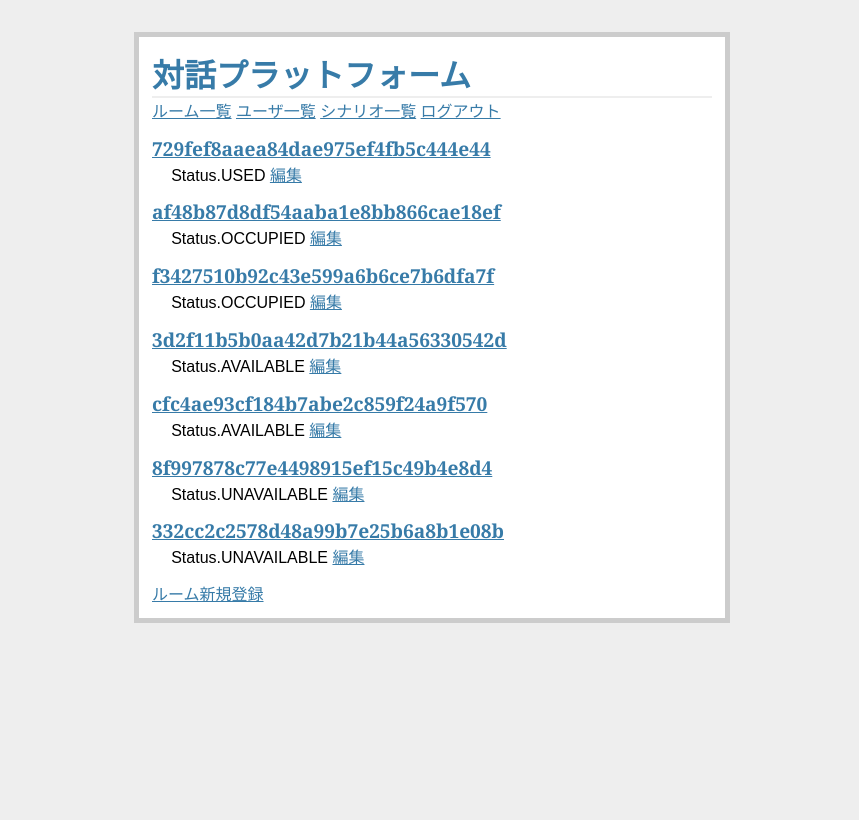
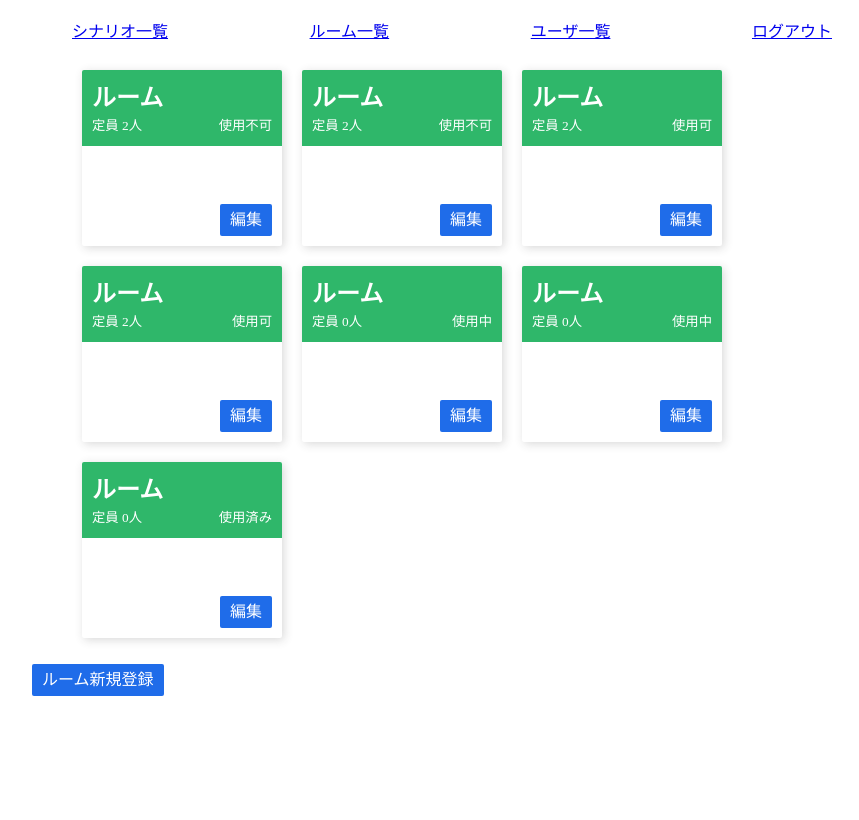
Before and after one commit to yamasy1549/chat_platform_doteni, a Flask app: page /rooms/ in a window 1280 px wide. Shown: the whole page, without its empty margins (208-1067 px from the left). Before the commit the page ends 623 px from the top, so only its background shows below. Run offline with Flask 2, Linux system fonts and the light colour scheme; a user stored in the database is signed in; data comes from the database, SQL or seed files in the repository; both versions use the stored data as it was after the commit.

Commit message:
見た目の整理

```diff
--- a/flaskr/models/room.py
+++ b/flaskr/models/room.py
@@ -15,6 +15,16 @@ class Status(enum.Enum):
     AVAILABLE = 2
     OCCUPIED = 3
     USED = 4
+
+    def to_text(self):
+        if self == Status.UNAVAILABLE:
+            return "使用不可"
+        if self == Status.AVAILABLE:
+            return "使用可"
+        if self == Status.OCCUPIED:
+            return "使用中"
+        if self == Status.USED:
+            return "使用済み"
 
 
 class Room(db.Model):
@@ -41,3 +51,7 @@ class Room(db.Model):
 
     def __repr__(self):
         return "<Room id={id} status={status!r}>".format(id=self.id, status=self.status)
+
+    def capacity(self):
+        scenarios = self.scenarios
+        return len(scenarios)
--- a/flaskr/models/user.py
+++ b/flaskr/models/user.py
@@ -8,6 +8,12 @@ from flaskr.models.error import ValidationError
 class Role(enum.Enum):
     ADMIN = 1
     NORMAL = 2
+
+    def to_text(self):
+        if self == Role.ADMIN:
+            return "管理者"
+        if self == Role.NORMAL:
+            return "利用者"
 
 
 class User(db.Model):
--- /dev/null
+++ b/flaskr/static/reset.css
@@ -0,0 +1,76 @@
+/* https://raw.githubusercontent.com/andy-piccalilli/modern-css-reset/master/dist/reset.css */
+
+
+/* Box sizing rules */
+*,
+*::before,
+*::after {
+  box-sizing: border-box;
+}
+
+/* Remove default margin */
+body,
+h1,
+h2,
+h3,
+h4,
+p,
+figure,
+blockquote,
+dl,
+dd {
+  margin: 0;
+}
+
+/* Remove list styles on ul, ol elements with a list role, which suggests default styling will be removed */
+ul[role="list"],
+ol[role="list"] {
+  list-style: none;
+}
+
+/* Set core root defaults */
+html:focus-within {
+  scroll-behavior: smooth;
+}
+
+/* Set core body defaults */
+body {
+  min-height: 100vh;
+  text-rendering: optimizeSpeed;
+  line-height: 1.5;
+}
+
+/* A elements that don't have a class get default styles */
+a:not([class]) {
+  text-decoration-skip-ink: auto;
+}
+
+/* Make images easier to work with */
+img,
+picture {
+  max-width: 100%;
+  display: block;
+}
+
+/* Inherit fonts for inputs and buttons */
+input,
+button,
+textarea,
+select {
+  font: inherit;
+}
+
+/* Remove all animations and transitions for people that prefer not to see them */
+@media (prefers-reduced-motion: reduce) {
+  html:focus-within {
+   scroll-behavior: auto;
+  }
+  *,
+  *::before,
+  *::after {
+    animation-duration: 0.01ms !important;
+    animation-iteration-count: 1 !important;
+    transition-duration: 0.01ms !important;
+    scroll-behavior: auto !important;
+  }
+}
--- a/flaskr/static/style.css
+++ b/flaskr/static/style.css
@@ -1,18 +1,173 @@
-body            { font-family: sans-serif; background: #eee; }
-a, h1, h2       { color: #377ba8; }
-h1, h2          { font-family: 'Georgia', serif; margin: 0; }
-h1              { border-bottom: 2px solid #eee; }
-h2              { font-size: 1.2em; }
+@import "reset.css";
 
-.page           { margin: 2em auto; width: 35em; border: 5px solid #ccc;
-                  padding: 0.8em; background: white; }
-.rooms          { list-style: none; margin: 0; padding: 0; }
-.rooms li       { margin: 0.8em 1.2em; }
-.rooms li h2    { margin-left: -1em; }
-.add-room       { font-size: 0.9em; border-bottom: 1px solid #ccc; }
-.add-room dl    { font-weight: bold; }
-.metanav        { text-align: right; font-size: 0.8em; padding: 0.3em;
-                  margin-bottom: 1em; background: #fafafa; }
-.flash          { background: #cee5F5; padding: 0.5em;
-                  border: 1px solid #aacbe2; }
-.error          { background: #f0d6d6; padding: 0.5em; }
+:root {
+  --color--white:       #FFFFFF;
+  --color--black:       #333333;
+  --color--gray:        #EFEFEF;
+  --color--green:       #2FB76A;
+  --color--blue:        #1F6CE9;
+  --color--lightblue:   #66CDEF;
+  --color--darkblue:    #1B59BE;
+  --color--red:         #F33A3A;
+  --color--darkred:     #BE1414;
+
+  --coloralpha--black: #3333332F;
+}
+
+*, *::before, *::after {
+  box-sizing: border-box;
+}
+
+body {
+  color: var(--color--black);
+}
+
+h1 {
+  display: none;
+}
+
+pre {
+  white-space: pre-wrap;
+}
+
+.flex {
+  display: flex;
+}
+
+.flex_spacebetween {
+  display: flex;
+  justify-content: space-between;
+}
+
+.form_horizontal {
+  display: flex;
+  margin: 10px auto;
+}
+.form_horizontal > * {
+  margin-right: 10px;
+}
+
+.button {
+  -webkit-appearance: button;
+  -moz-appearance: button;
+  appearance: button;
+  text-decoration: none;
+  color: initial;
+  cursor: pointer;
+  padding: 4px 10px;
+  background: var(--color--blue);
+  color: var(--color--white);
+  border: 0;
+  border-radius: 2px;
+}
+.button:hover {
+  background: var(--color--darkblue);
+}
+
+.button.danger {
+  background: var(--color--red);
+}
+.button.danger:hover {
+  background: var(--color--darkred);
+}
+
+
+/* layout */
+
+.page {
+  max-width: 800px;
+  margin: 20px auto;
+}
+
+.global_nav {
+}
+.global_nav ol {
+  width: 100%;
+  display: flex;
+  justify-content: space-between;
+  list-style: none;
+}
+
+.flash {
+  background: var(--color--lightblue);
+  padding: 10px 20px;
+  margin: 10px auto;
+}
+
+
+/* rooms */
+
+.rooms {
+  display: flex;
+  flex-wrap: wrap;
+  list-style: none;
+}
+
+.card {
+  width: 200px;
+  margin: 10px;
+  border-radius: 2px;
+  overflow: hidden;
+  box-shadow: 2px 2px 10px var(--coloralpha--black);
+  position: relative;
+}
+.card:hover {
+  box-shadow: 8px 8px 20px var(--coloralpha--black);
+}
+.card .header {
+  background: var(--color--green);
+  padding: 10px;
+  color: var(--color--white);
+}
+.card .body {
+  min-height: 100px;
+}
+.card a {
+  text-decoration: none;
+  color: inherit;
+}
+.card .button {
+  position: absolute;
+  right: 10px;
+  bottom: 10px;
+}
+
+.scenario_area {
+  flex: 1;
+  background: var(--color--gray);
+  padding: 10px 20px;
+  height: calc(100vh - 40px);
+}
+
+.message_area {
+  flex: 1;
+  background: var(--color--white);
+  padding: 10px 20px;
+  height: calc(100vh - 40px);
+}
+.message_area ol {
+  list-style: none;
+  padding: 0;
+}
+
+
+/* scenarios */
+
+.scenarios {
+  display: flex;
+  flex-wrap: wrap;
+  list-style: none;
+  gap: 10px;
+}
+
+.scenario {
+  width: 350px;
+  background: var(--color--gray);
+  padding: 10px 20px;
+  position: relative;
+}
+.scenario .button {
+  position: absolute;
+  right: 10px;
+  bottom: 10px;
+}
--- a/flaskr/templates/layout.html
+++ b/flaskr/templates/layout.html
@@ -1,22 +1,41 @@
-<!doctype html>
+<!DOCTYPE html>
+<html lang="ja">
+<head>
+  <meta charset="UTF-8">
   <title>対話プラットフォーム</title>
   <link rel=stylesheet type=text/css href="{{ url_for('static', filename='style.css') }}">
-<div class=page>
+</head>
+
+<body>
+
+<div class="page">
   <h1>対話プラットフォーム</h1>
+
+  <nav class="global_nav">
+    <ol>
       {% if session.user_id %}
-    <a href="{{ url_for('rooms.index') }}">ルーム一覧</a>
         {% if g.user.is_admin() %}
-      <a href="{{ url_for('users.index') }}">ユーザ一覧</a>
-      <a href="{{ url_for('scenarios.index') }}">シナリオ一覧</a>
-    {% endif %}
-    <a href="{{ url_for('auth.logout') }}">ログアウト</a>
+          <li><a href="{{ url_for('scenarios.index') }}">シナリオ一覧</a></li>
+          <li><a href="{{ url_for('rooms.index') }}">ルーム一覧</a></li>
+          <li><a href="{{ url_for('users.index') }}">ユーザ一覧</a></li>
         {% else %}
-    <a href="{{ url_for('auth.login') }}">ログイン</a>
-    <a href="{{ url_for('users.create') }}">ユーザ新規登録</a>
+          <li><a href="{{ url_for('rooms.index') }}">ルーム一覧</a></li>
         {% endif %}
 
+        <li><a href="{{ url_for('auth.logout') }}">ログアウト</a></li>
+      {% else %}
+        <li><a href="{{ url_for('auth.login') }}">ログイン</a></li>
+        <li><a href="{{ url_for('users.create') }}">ユーザ新規登録</a></li>
+      {% endif %}
+    </ol>
+  </nav>
+
   {% for message in get_flashed_messages() %}
-    <div class=flash>{{ message }}</div>
+    <div class="flash">{{ message }}</div>
   {% endfor %}
+
   {% block body %}{% endblock %}
 </div>
+
+</body>
+</html>
--- a/flaskr/templates/rooms/index.html
+++ b/flaskr/templates/rooms/index.html
@@ -1,20 +1,32 @@
 {% extends "layout.html" %}
+
 {% block body %}
-  <ul class="rooms">
+  <ol class="rooms">
   {% for room in rooms %}
-    <li>
-      <h2><a href={{ url_for('rooms.show', hash_id=room.hash_id) }}>{{ room.hash_id }}</a></h2>
-      {{ room.status }}
-      {% if g.user.is_admin() %}
-        <a href="{{ url_for('rooms.edit', hash_id=room.hash_id) }}">編集</a>
-      {% endif %}
+    <li class="card">
+      <a href={{ url_for('rooms.show', hash_id=room.hash_id) }}>
+        <header class="header">
+          <h2 class="title">ルーム</h2>
+          <div class="flex_spacebetween">
+            <small>定員 {{ room.capacity() }}人</small>
+            <small>{{ room.status.to_text() }}</small>
+          </div>
+        </header>
+        <div class="body">
+        </div>
+        {% if g.user.is_admin() %}
+          <form action="{{ url_for('rooms.edit', hash_id=room.hash_id) }}">
+            <input type="submit" value="編集" class="button">
+          </form>
+        {% endif %}
+      </a>
     </li>
   {% else %}
-    <li><em>ルームがありません。</em>
+    <li>ルームがありません。</li>
   {% endfor %}
-  </ul>
+  </ol>
 
   {% if g.user.is_admin() %}
-    <a href="{{ url_for('rooms.create') }}">ルーム新規登録</a>
+    <a class="button" href="{{ url_for('rooms.create') }}">ルーム新規登録</a>
   {% endif %}
 {% endblock %}
--- a/flaskr/views/rooms.py
+++ b/flaskr/views/rooms.py
@@ -1,6 +1,6 @@
-from flask import Blueprint, current_app, render_template, redirect, url_for, flash, request, abort
+from flask import Blueprint, current_app, render_template, redirect, url_for, flash, request, abort, g
 from flaskr.core import db
-from flaskr.models import Room
+from flaskr.models import Room, Scenario, Status
 from flaskr.models.error import ValidationError
 from flaskr.views import login_required, admin_required
 
@@ -14,6 +14,12 @@ def get_room_from_hash_id(hash_id):
         return None
     return room_list[0]
 
+def get_scenarios():
+    scenario_list = Scenario.query.all()
+    if len(scenario_list) == 0:
+        return None
+    return scenario_list
+
 
 @bp.route("/")
 @login_required
@@ -24,7 +30,10 @@ def index():
     ルームの一覧
     """
 
-    rooms = Room.query.order_by(Room.id.desc()).all()
+    if g.user.is_admin():
+        rooms = Room.query.all()
+    else:
+        rooms = Room.query.filter_by(status=Status.AVAILABLE).all()
     return render_template("rooms/index.html", rooms=rooms)
 
 @bp.route("/<string:hash_id>", methods=["GET"])
@@ -53,14 +62,32 @@ def edit(hash_id):
     """
 
     room = get_room_from_hash_id(hash_id)
-    if room is None:
+    scenarios = get_scenarios()
+    if room is None or scenarios is None:
         abort(404)
+
     if request.method == "POST":
-        room.status = request.form["status"]
-        db.session.add(room)
-        db.session.commit()
+        try:
+            if "scenarios" in request.form:
+                room.scenarios = []
+                for scenario_id in request.form.getlist("scenarios"):
+                    scenario_id = int(scenario_id)
+                    scenario = Scenario.query.get(scenario_id)
+                    room.scenarios.append(scenario)
+
+            if "status" in request.form:
+                room.status = request.form["status"]
+
+            db.session.add(room)
+            db.session.commit()
+
+        except ValidationError as error:
+            flash(error.args[0])
+            return redirect(url_for("rooms.edit", hash_id=hash_id))
+
         return redirect(url_for("rooms.index"))
-    return render_template("rooms/edit.html", room=room)
+
+    return render_template("rooms/edit.html", room=room, scenarios=scenarios)
 
 @bp.route("/create", methods=["GET", "POST"])
 @admin_required
--- a/flaskr/views/scenarios.py
+++ b/flaskr/views/scenarios.py
@@ -16,7 +16,7 @@ def index():
     シナリオの一覧
     """
 
-    scenarios = Scenario.query.order_by(Scenario.id.desc()).all()
+    scenarios = Scenario.query.all()
     return render_template("scenarios/index.html", scenarios=scenarios)
 
 @bp.route("/<int:scenario_id>/edit", methods=["GET", "POST"])
```
Also changed, not shown: flaskr/templates/layout_simple.html (added, +18 -0 lines), flaskr/templates/rooms/edit.html (+27 -14 lines), flaskr/templates/rooms/show.html (+34 -23 lines), flaskr/templates/scenarios/edit.html (+17 -8 lines), flaskr/templates/scenarios/index.html (+12 -8 lines), flaskr/templates/users/edit.html (+18 -9 lines), flaskr/templates/users/index.html (+10 -6 lines), tests/views/test_rooms.py (+2 -2 lines), flaskr/flaskr.db. Lines whose indentation alone changed are shown as unchanged.
